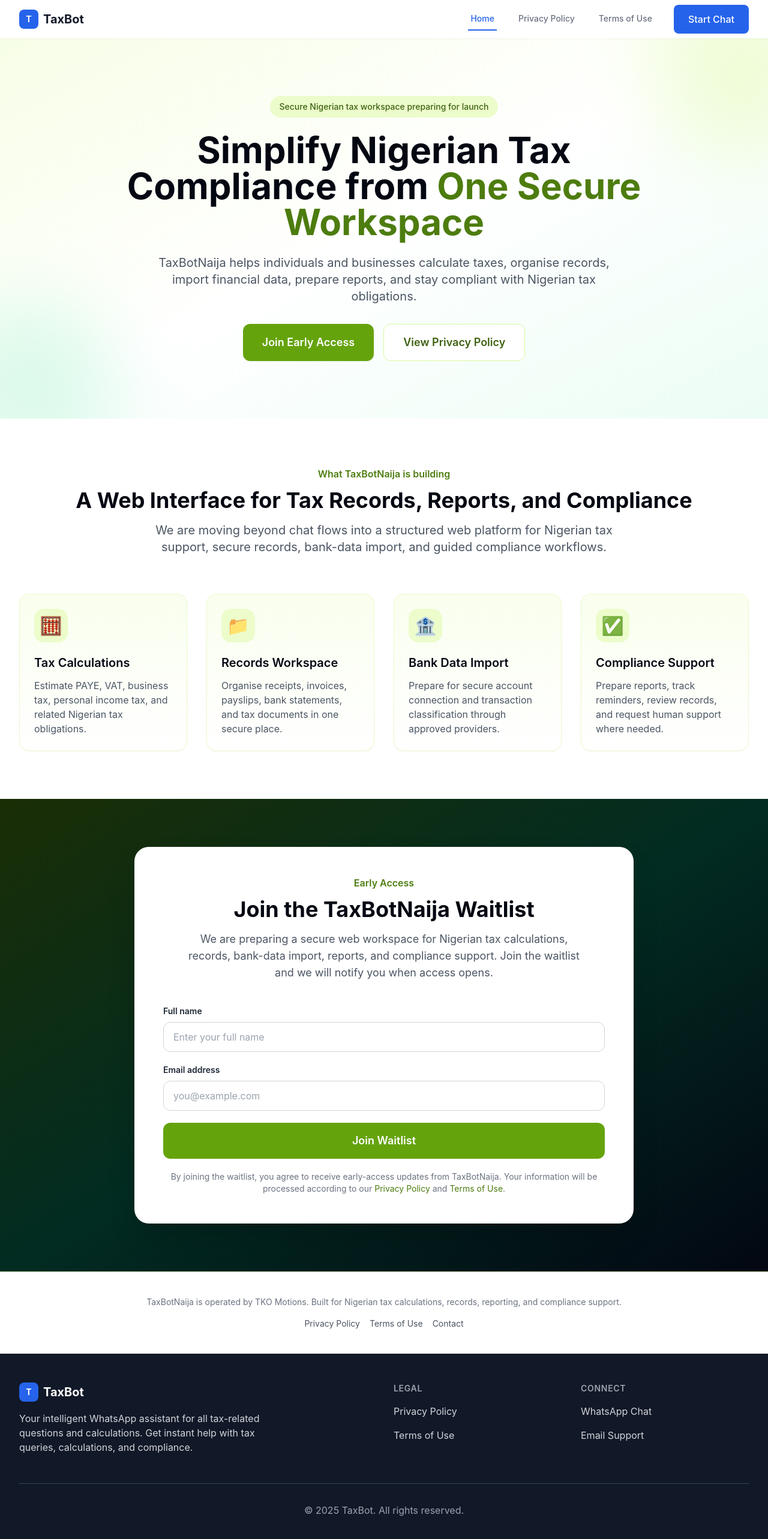
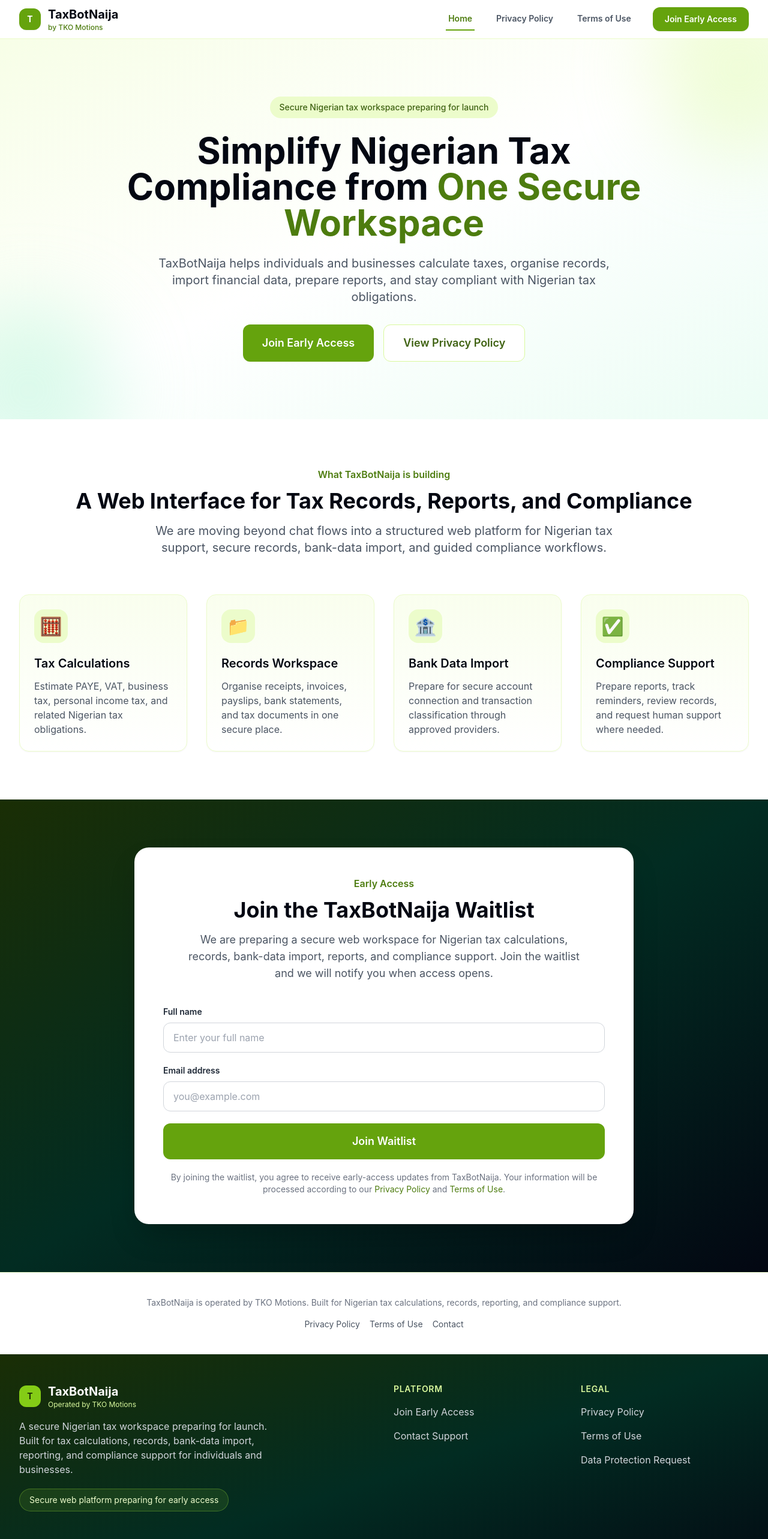
Before and after one commit to Nwns04/taxbot, a React (Vite) app: page / in a window 1280 px wide. Shown: the top 2566 px of the page at 60% size. Built offline with nearby package versions, Linux system fonts and the light colour scheme; the HTML template or start-up script is replaced by a standard one.

Commit message:
privacy commit

```diff
--- a/src/components/Layout/Footer.jsx
+++ b/src/components/Layout/Footer.jsx
@@ -1,72 +1,109 @@
-import { Link } from 'react-router-dom';
+import { Link } from "react-router-dom";
 
 const Footer = () => {
   return (
-    <footer className="bg-gray-900 text-white">
+    <footer className="bg-gradient-to-br from-lime-950 via-emerald-950 to-gray-950 text-white">
       <div className="max-w-7xl mx-auto py-12 px-4 sm:px-6 lg:px-8">
         <div className="grid grid-cols-1 md:grid-cols-4 gap-8">
           <div className="col-span-1 md:col-span-2">
             <div className="flex items-center">
-              <div className="h-8 w-8 bg-primary-600 rounded-lg flex items-center justify-center">
-                <span className="text-white font-bold text-sm">T</span>
+              <div className="h-9 w-9 bg-lime-500 rounded-xl flex items-center justify-center shadow-sm">
+                <span className="text-lime-950 font-bold text-sm">T</span>
               </div>
-              <span className="ml-2 text-xl font-bold">TaxBot</span>
+
+              <div className="ml-3">
+                <span className="block text-xl font-bold">TaxBotNaija</span>
+                <span className="block text-xs text-lime-200">
+                  Operated by TKO Motions
+                </span>
+              </div>
             </div>
+
             <p className="mt-4 text-gray-300 max-w-md">
-              Your intelligent WhatsApp assistant for all tax-related questions and calculations.
-              Get instant help with tax queries, calculations, and compliance.
+              A secure Nigerian tax workspace preparing for launch. Built for
+              tax calculations, records, bank-data import, reporting, and
+              compliance support for individuals and businesses.
             </p>
+
+            <div className="mt-5 inline-flex items-center rounded-full border border-lime-400/30 bg-lime-400/10 px-4 py-2 text-sm text-lime-100">
+              Secure web platform preparing for early access
+            </div>
           </div>
 
           <div>
-            <h3 className="text-sm font-semibold text-gray-400 tracking-wider uppercase">
-              Legal
+            <h3 className="text-sm font-semibold text-lime-200 tracking-wider uppercase">
+              Platform
             </h3>
+
             <ul className="mt-4 space-y-4">
               <li>
-                <Link to="/privacy" className="text-base text-gray-300 hover:text-white transition-colors duration-200">
-                  Privacy Policy
-                </Link>
+                <a
+                  href="/#early-access"
+                  className="text-base text-gray-300 hover:text-lime-200 transition-colors duration-200"
+                >
+                  Join Early Access
+                </a>
               </li>
+
               <li>
-                <Link to="/terms" className="text-base text-gray-300 hover:text-white transition-colors duration-200">
-                  Terms of Use
-                </Link>
+                <a
+                  href="mailto:support@taxbotnaija.com"
+                  className="text-base text-gray-300 hover:text-lime-200 transition-colors duration-200"
+                >
+                  Contact Support
+                </a>
               </li>
             </ul>
           </div>
 
           <div>
-            <h3 className="text-sm font-semibold text-gray-400 tracking-wider uppercase">
-              Connect
+            <h3 className="text-sm font-semibold text-lime-200 tracking-wider uppercase">
+              Legal
             </h3>
+
             <ul className="mt-4 space-y-4">
               <li>
-                <a
-                  href="https://wa.me/message/D2JFI2L3P5CMM1"
-                  target="_blank"
-                  rel="noopener noreferrer"
-                  className="text-base text-gray-300 hover:text-white transition-colors duration-200"
+                <Link
+                  to="/privacy"
+                  className="text-base text-gray-300 hover:text-lime-200 transition-colors duration-200"
                 >
-                  WhatsApp Chat
-                </a>
+                  Privacy Policy
+                </Link>
               </li>
+
+              <li>
+                <Link
+                  to="/terms"
+                  className="text-base text-gray-300 hover:text-lime-200 transition-colors duration-200"
+                >
+                  Terms of Use
+                </Link>
+              </li>
+
               <li>
                 <a
-                  href="mailto:support@taxbot.com"
-                  className="text-base text-gray-300 hover:text-white transition-colors duration-200"
+                  href="mailto:support@taxbotnaija.com?subject=Privacy%20Request%20%E2%80%94%20TaxBotNaija"
+                  className="text-base text-gray-300 hover:text-lime-200 transition-colors duration-200"
                 >
-                  Email Support
+                  Data Protection Request
                 </a>
               </li>
             </ul>
           </div>
         </div>
 
-        <div className="mt-12 pt-8 border-t border-gray-700">
-          <p className="text-base text-gray-400 text-center">
-            &copy; {new Date().getFullYear()} TaxBot. All rights reserved.
-          </p>
+        <div className="mt-12 pt-8 border-t border-lime-400/20">
+          <div className="flex flex-col md:flex-row items-center justify-between gap-4">
+            <p className="text-sm text-gray-400 text-center md:text-left">
+              &copy; {new Date().getFullYear()} TaxBotNaija. All rights
+              reserved.
+            </p>
+
+            <p className="text-sm text-gray-400 text-center md:text-right">
+              Built for Nigerian tax calculations, records, reporting, and
+              compliance support.
+            </p>
+          </div>
         </div>
       </div>
     </footer>
--- a/src/components/Layout/Header.jsx
+++ b/src/components/Layout/Header.jsx
@@ -1,28 +1,41 @@
-import { useState } from 'react';
-import { Link, useLocation } from 'react-router-dom';
+import { useState } from "react";
+import { Link, useLocation } from "react-router-dom";
 
 const Header = () => {
   const [isOpen, setIsOpen] = useState(false);
   const location = useLocation();
 
   const navigation = [
-    { name: 'Home', href: '/' },
-    { name: 'Privacy Policy', href: '/privacy' },
-    { name: 'Terms of Use', href: '/terms' },
+    { name: "Home", href: "/" },
+    { name: "Privacy Policy", href: "/privacy" },
+    { name: "Terms of Use", href: "/terms" },
   ];
 
+  const isActive = (href) => location.pathname === href;
+
   return (
-    <header className="bg-white shadow-sm sticky top-0 z-50">
+    <header className="sticky top-0 z-50 border-b border-lime-100 bg-white/90 backdrop-blur-xl">
       <nav className="max-w-7xl mx-auto px-4 sm:px-6 lg:px-8">
         <div className="flex justify-between h-16">
+          {/* Logo */}
           <div className="flex items-center">
-            <Link to="/" className="flex-shrink-0 flex items-center">
-              <div className="h-8 w-8 bg-primary-600 rounded-lg flex items-center justify-center">
+            <Link
+              to="/"
+              className="flex-shrink-0 flex items-center"
+              onClick={() => setIsOpen(false)}
+            >
+              <div className="h-9 w-9 bg-lime-600 rounded-xl flex items-center justify-center shadow-sm">
                 <span className="text-white font-bold text-sm">T</span>
               </div>
-              <span className="ml-2 text-xl font-bold text-gray-900">
-                TaxBot
-              </span>
+
+              <div className="ml-3 leading-tight">
+                <span className="block text-xl font-bold text-gray-950">
+                  TaxBotNaija
+                </span>
+                <span className="block text-xs font-medium text-lime-700">
+                  by TKO Motions
+                </span>
+              </div>
             </Link>
           </div>
 
@@ -33,36 +46,50 @@
                 key={item.name}
                 to={item.href}
                 className={`${
-                  location.pathname === item.href
-                    ? 'text-primary-600 border-primary-600'
-                    : 'text-gray-500 hover:text-gray-900 border-transparent'
-                } border-b-2 px-1 py-2 text-sm font-medium transition-colors duration-200`}
+                  isActive(item.href)
+                    ? "text-lime-700 border-lime-600"
+                    : "text-gray-600 hover:text-gray-950 border-transparent"
+                } border-b-2 px-1 py-2 text-sm font-semibold transition-colors duration-200`}
               >
                 {item.name}
               </Link>
             ))}
+
             <a
-              href="https://wa.me/message/D2JFI2L3P5CMM1"
-              target="_blank"
-              rel="noopener noreferrer"
-              className="btn-primary"
+              href="/#early-access"
+              className="inline-flex items-center justify-center rounded-xl bg-lime-600 px-5 py-2.5 text-sm font-semibold text-white shadow-sm hover:bg-lime-700 transition-colors"
             >
-              Start Chat
+              Join Early Access
             </a>
           </div>
 
           {/* Mobile menu button */}
           <div className="md:hidden flex items-center">
             <button
-              onClick={() => setIsOpen(!isOpen)}
-              className="inline-flex items-center justify-center p-2 rounded-md text-gray-400 hover:text-gray-500 hover:bg-gray-100 focus:outline-none focus:ring-2 focus:ring-inset focus:ring-primary-500"
+              type="button"
+              onClick={() => setIsOpen((current) => !current)}
+              className="inline-flex items-center justify-center rounded-xl p-2 text-gray-600 hover:bg-lime-50 hover:text-lime-700 focus:outline-none focus:ring-2 focus:ring-lime-500 focus:ring-offset-2"
+              aria-controls="mobile-menu"
+              aria-expanded={isOpen}
             >
               <span className="sr-only">Open main menu</span>
-              {/* Hamburger icon */}
+
               <div className="w-6 h-6 flex flex-col justify-center">
-                <span className={`block h-0.5 w-6 bg-current transform transition duration-300 ease-in-out ${isOpen ? 'rotate-45 translate-y-0.5' : '-translate-y-1'}`}></span>
-                <span className={`block h-0.5 w-6 bg-current transition duration-300 ease-in-out ${isOpen ? 'opacity-0' : 'opacity-100'}`}></span>
-                <span className={`block h-0.5 w-6 bg-current transform transition duration-300 ease-in-out ${isOpen ? '-rotate-45 -translate-y-0.5' : 'translate-y-1'}`}></span>
+                <span
+                  className={`block h-0.5 w-6 bg-current transform transition duration-300 ease-in-out ${
+                    isOpen ? "rotate-45 translate-y-0.5" : "-translate-y-1"
+                  }`}
+                />
+                <span
+                  className={`block h-0.5 w-6 bg-current transition duration-300 ease-in-out ${
+                    isOpen ? "opacity-0" : "opacity-100"
+                  }`}
+                />
+                <span
+                  className={`block h-0.5 w-6 bg-current transform transition duration-300 ease-in-out ${
+                    isOpen ? "-rotate-45 -translate-y-0.5" : "translate-y-1"
+                  }`}
+                />
               </div>
             </button>
           </div>
@@ -70,30 +97,37 @@
 
         {/* Mobile Navigation */}
         {isOpen && (
-          <div className="md:hidden">
-            <div className="px-2 pt-2 pb-3 space-y-1 sm:px-3 bg-white border-t">
+          <div id="mobile-menu" className="md:hidden">
+            <div className="space-y-1 border-t border-lime-100 bg-white px-2 pb-4 pt-3">
               {navigation.map((item) => (
                 <Link
                   key={item.name}
                   to={item.href}
                   onClick={() => setIsOpen(false)}
                   className={`${
-                    location.pathname === item.href
-                      ? 'bg-primary-50 text-primary-600'
-                      : 'text-gray-500 hover:bg-gray-50 hover:text-gray-900'
-                  } block px-3 py-2 rounded-md text-base font-medium transition-colors duration-200`}
+                    isActive(item.href)
+                      ? "bg-lime-50 text-lime-700"
+                      : "text-gray-600 hover:bg-lime-50 hover:text-gray-950"
+                  } block rounded-xl px-3 py-3 text-base font-semibold transition-colors duration-200`}
                 >
                   {item.name}
                 </Link>
               ))}
+
               <a
-                href="https://wa.me/message/D2JFI2L3P5CMM1"
-                target="_blank"
-                rel="noopener noreferrer"
-                className="block w-full text-center btn-primary mt-2"
+                href="/#early-access"
                 onClick={() => setIsOpen(false)}
+                className="mt-3 block w-full rounded-xl bg-lime-600 px-5 py-3 text-center text-base font-semibold text-white hover:bg-lime-700 transition-colors"
               >
-                Start Chat
+                Join Early Access
+              </a>
+
+              <a
+                href="mailto:support@taxbotnaija.com"
+                onClick={() => setIsOpen(false)}
+                className="block rounded-xl px-3 py-3 text-base font-semibold text-gray-600 hover:bg-lime-50 hover:text-gray-950 transition-colors duration-200"
+              >
+                Contact Support
               </a>
             </div>
           </div>
```
